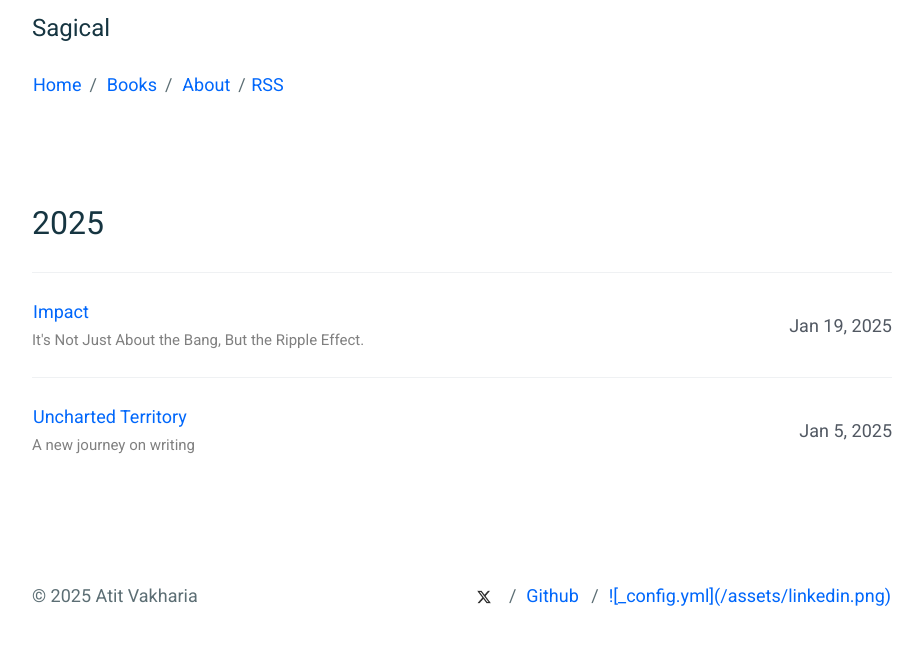
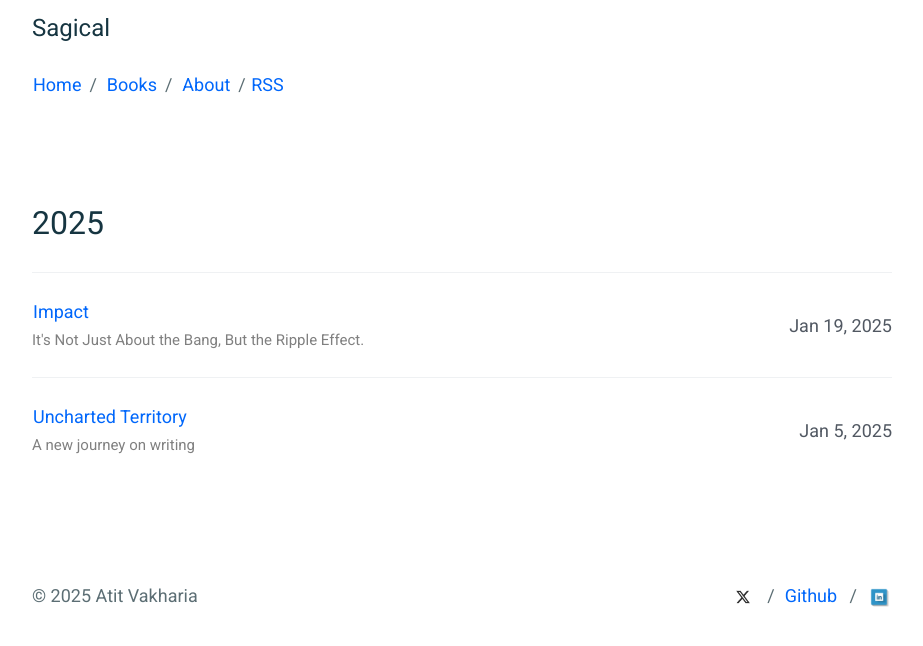
Before and after one commit to mkchoi212/paper-jekyll-theme, a Jekyll site: the page built from index.html, in a window 1280 px wide. Shown: the top 646 px of the page, without its empty margins (178-1101 px from the left). Built offline with Jekyll 4.4.1, drawn with Linux system fonts in a browser that asks for light colours.

Commit message:
Update footer.html

```diff
--- a/_includes/footer.html
+++ b/_includes/footer.html
@@ -12,7 +12,9 @@
       {% if site.linkedin_username %}<span class="u-separate"></span>{% endif %}
     {% endif %}
     {% if site.linkedin_username %}
-      <a href="https://www.linkedin.com/in/{{ site.linkedin_username }}">![_config.yml]({{ site.baseurl }}/assets/linkedin.png)</a>
+      <a href="https://www.linkedin.com/in/{{ site.linkedin_username }}">
+        <img src="{{ site.baseurl }}/assets/linkedin.png" alt="X" width="24" height="24" />
+      </a>
     {% endif %}
   </p>
 </footer>
```
